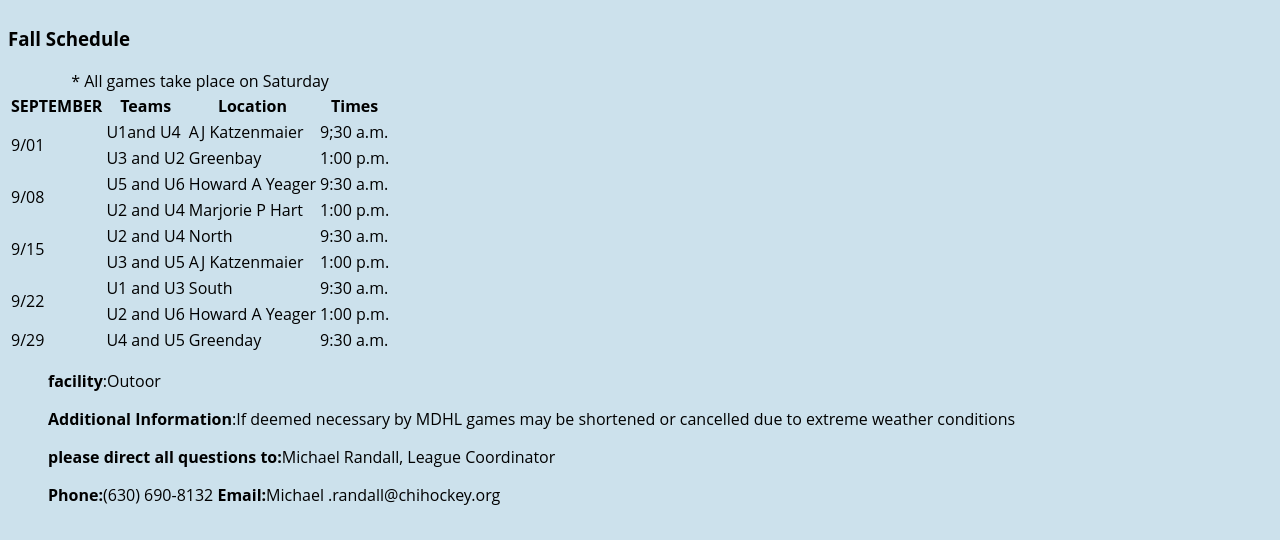
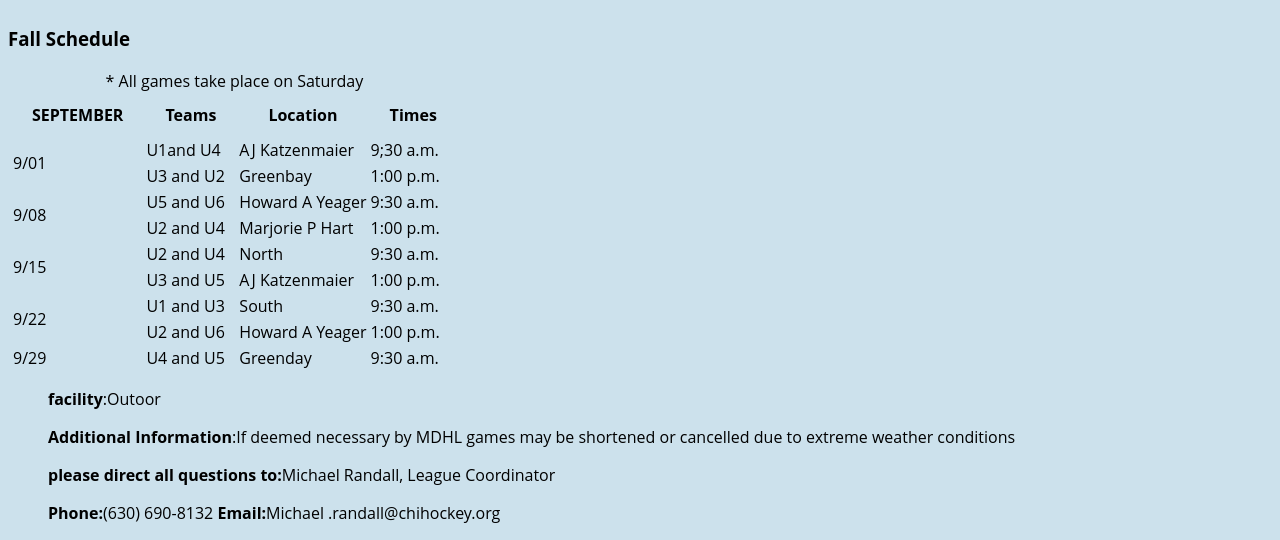
Before and after one commit to Nela08/Task2, a plain HTML site: page game_info.html in a window 1280 px wide. Shown: the part 777-1317 px from the top of the page. Drawn offline with Linux system fonts and the light colour scheme.

Commit message:
modifico css

```diff
--- a/style.css
+++ b/style.css
@@ -30,3 +30,20 @@ nav > a {
   padding: 9px 12px;
   margin-top: 5px;
 }
+ul > li{
+  font-size: 15px;
+  list-style-position: inside;
+  padding:  0 25px;
+
+}
+table {
+  margin: 2px;;
+}
+table thead {
+  cursor: pointer;
+  background: rgba(0, 0, 0, .2);
+}
+table thead tr th {
+  font-weight: bold;
+  padding: 10px 20px;
+}
```
